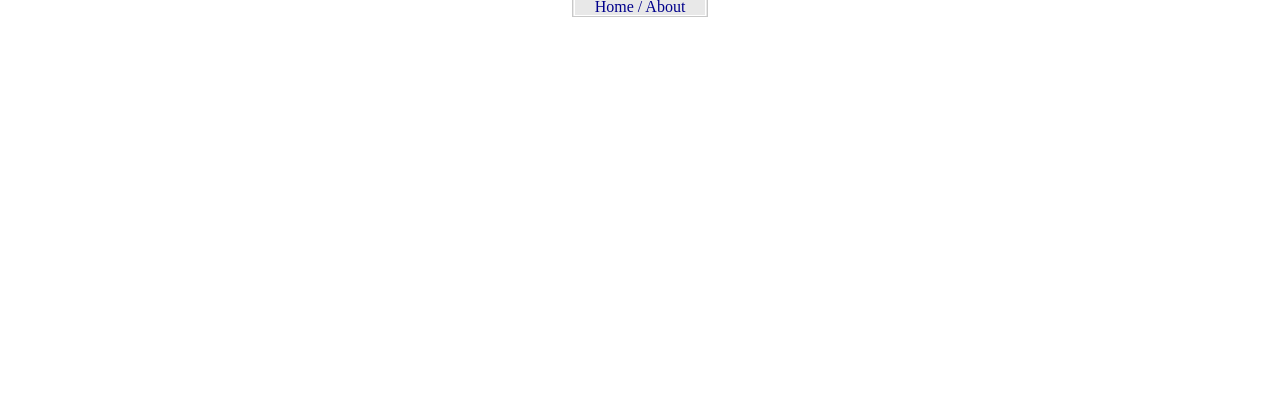
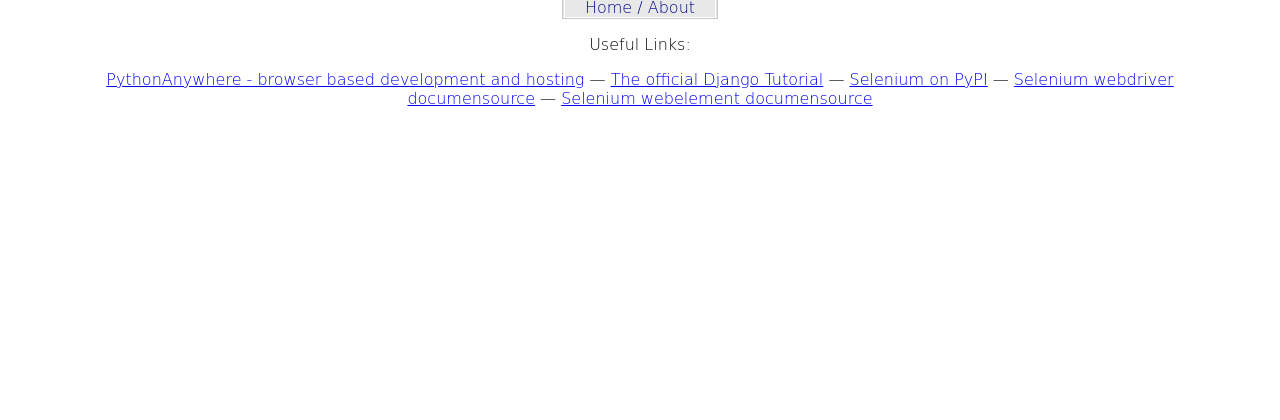
Before and after one commit to hjwp/TDDjango-site, a Django app: template tutorials/templates/tutorial.html in a window 1280 px wide. Shown: the part 335-755 px from the top of the page. Run offline with Django 3.2, Linux system fonts and the light colour scheme; the template is opened without the code that fills it, so the values that code supplies are empty; some libraries are stand-ins or nearby versions.

Commit message:
add links in footer

```diff
--- a/tutorials/static/base.css
+++ b/tutorials/static/base.css
@@ -1,4 +1,4 @@
-#content {
+#content, #footer {
     margin-left: 50px;
     margin-right: 50px;
     font-family: DejaVu Sans Light, serif;
@@ -63,3 +63,7 @@ pre {
     border: 1px solid #d8d8d8;
     color: black;
 }
+#footer_links {
+    margin-top: 2ex;
+    text-align: center;
+}
--- a/tutorials/templates/tutorial.html
+++ b/tutorials/templates/tutorial.html
@@ -54,4 +54,21 @@
 
 {% block footer %}
   {% include 'navigation.html' %}
+  <div id="footer_links">
+    <p>Useful Links:</p>
+    <p>
+      <a href="http://www.pythonanywhere.com/">PythonAnywhere - browser based development and hosting</a>
+      &mdash;
+      <a href="http://docs.djangoproject.com/en/1.3/intro/tutorial01">The official Django Tutorial</a>
+      &mdash;
+      <a href="http://pypi.python.org/pypi/selenium">Selenium on PyPI</a>
+      &mdash;
+      <a href="http://code.google.com/p/selenium/source/browse/trunk/py/selenium/webdriver/remote/webdriver.py">Selenium webdriver documensource</a>
+      &mdash;
+      <a href="http://code.google.com/p/selenium/source/browse/trunk/py/selenium/webdriver/remote/webelement.py">Selenium webelement documensource</a>
+    </p>
+
+  </div>
+
+
 {% endblock %}
```
